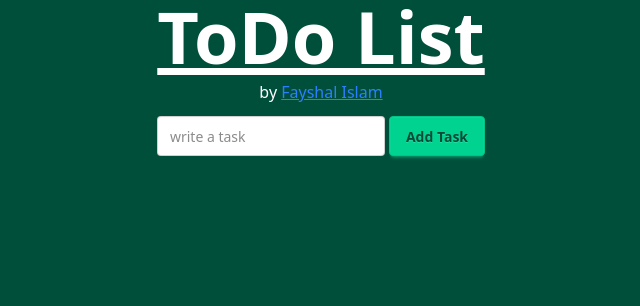
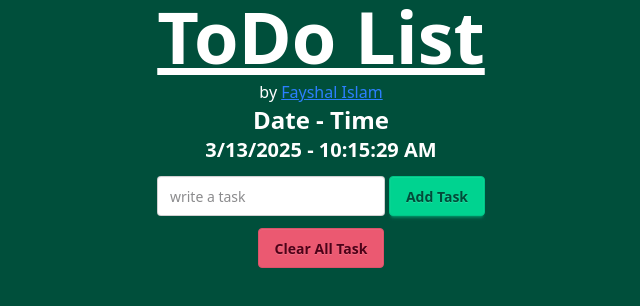
Before and after one commit to Fayshal007/todo-list, a React (Vite) app: page / in a window 1280 px wide. Shown: the top 306 px of the page, without its empty margins (319-959 px from the left). Built offline with nearby package versions, Linux system fonts and the light colour scheme.

Commit message:
date and time auto update done

```diff
--- a/src/projects/ToDo/Todo.jsx
+++ b/src/projects/ToDo/Todo.jsx
@@ -1,10 +1,12 @@
-import React, { useState } from "react";
+import React, { useEffect, useState } from "react";
 import { FaCheck } from "react-icons/fa";
 import { MdDelete } from "react-icons/md";
 
 const Todo = () => {
   const [inputValue, setInputValue] = useState("");
   const [tasks, setTask] = useState([]);
+  const [dateTime, setDateTime] = useState("");
+
 
   // ---------------handleInputField---------------
   const handleInputField = (value) => {
@@ -30,7 +32,16 @@ const Todo = () => {
     //---------------- clearing the input field
     setInputValue("");
   };
-
+  // ---------------Date and Time---------------
+  useEffect(() => {
+    const interval = setInterval(() => {
+      const now = new Date();
+      const formatedDate = now.toLocaleDateString();
+      const formatedTime = now.toLocaleTimeString();
+      setDateTime(`${formatedDate} - ${formatedTime}`);
+    }, 1000);
+    return () => clearInterval(interval);
+  }, []);
   return (
     <>
       <section className="mx-auto h-screen bg-emerald-900 flex flex-col items-center">
@@ -49,6 +60,8 @@ const Todo = () => {
               Fayshal Islam
             </a>
           </p>
+          <h3 className="font-bold text-2xl text-center">Date - Time</h3>
+          <h3 className="font-bold text-xl text-center">{dateTime}</h3>
         </header>
         {/*---------------------------------------- input field ----------------------------------------*/}
         <section className="my-3">
@@ -72,16 +85,24 @@ const Todo = () => {
         <section>
           <ul className="list bg-base-100 w-[300px] rounded-box shadow-md">
             {tasks.map((task, index) => (
-              <li className="list-row flex justify-between items-center" key={index}>
+              <li
+                className="list-row flex justify-between items-center"
+                key={index}
+              >
                 <p>{task}</p>
                 <div>
-                    <button className="btn bg-green-600"><FaCheck className="text-white text-xl"/></button>
-                    <button className="btn bg-red-600 "><MdDelete  className="text-white text-xl"/></button>
+                  <button className="btn bg-green-600">
+                    <FaCheck className="text-white text-xl" />
+                  </button>
+                  <button className="btn bg-red-600 ">
+                    <MdDelete className="text-white text-xl" />
+                  </button>
                 </div>
               </li>
             ))}
           </ul>
         </section>
+        <button className="btn btn-active btn-error">Clear All Task</button>
       </section>
     </>
   );
```
